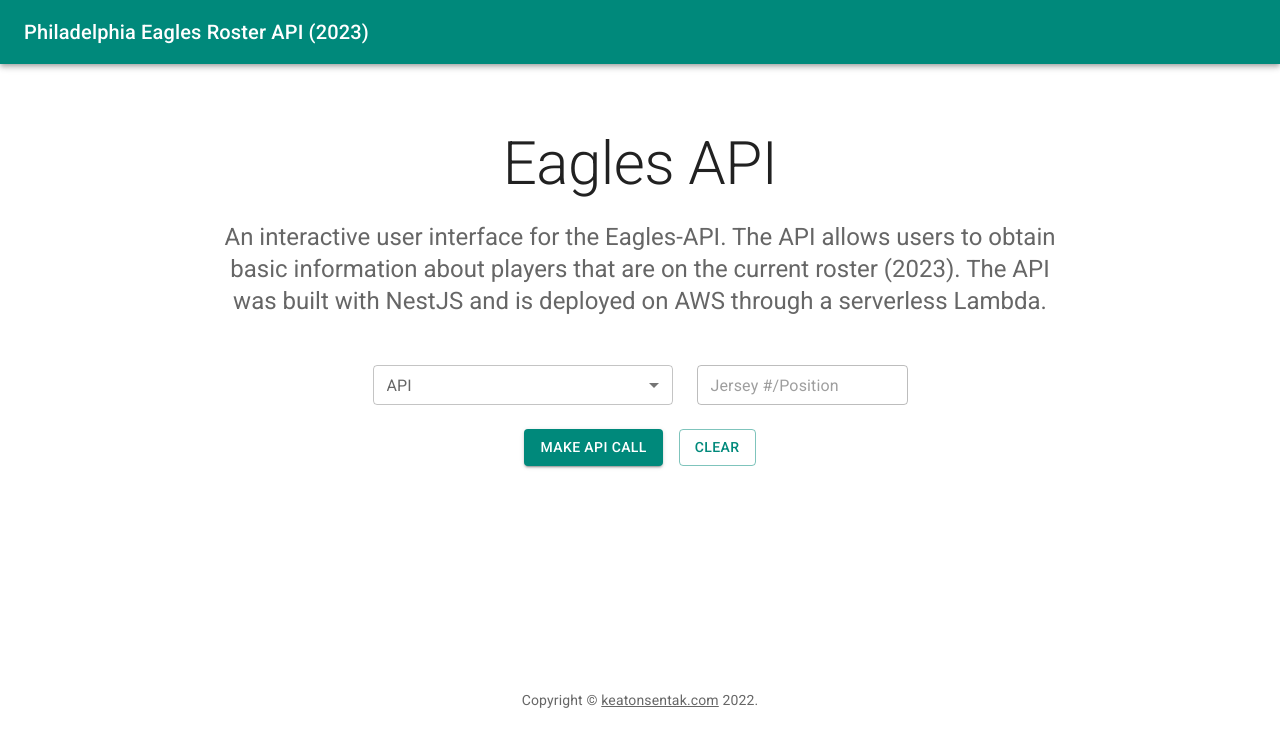
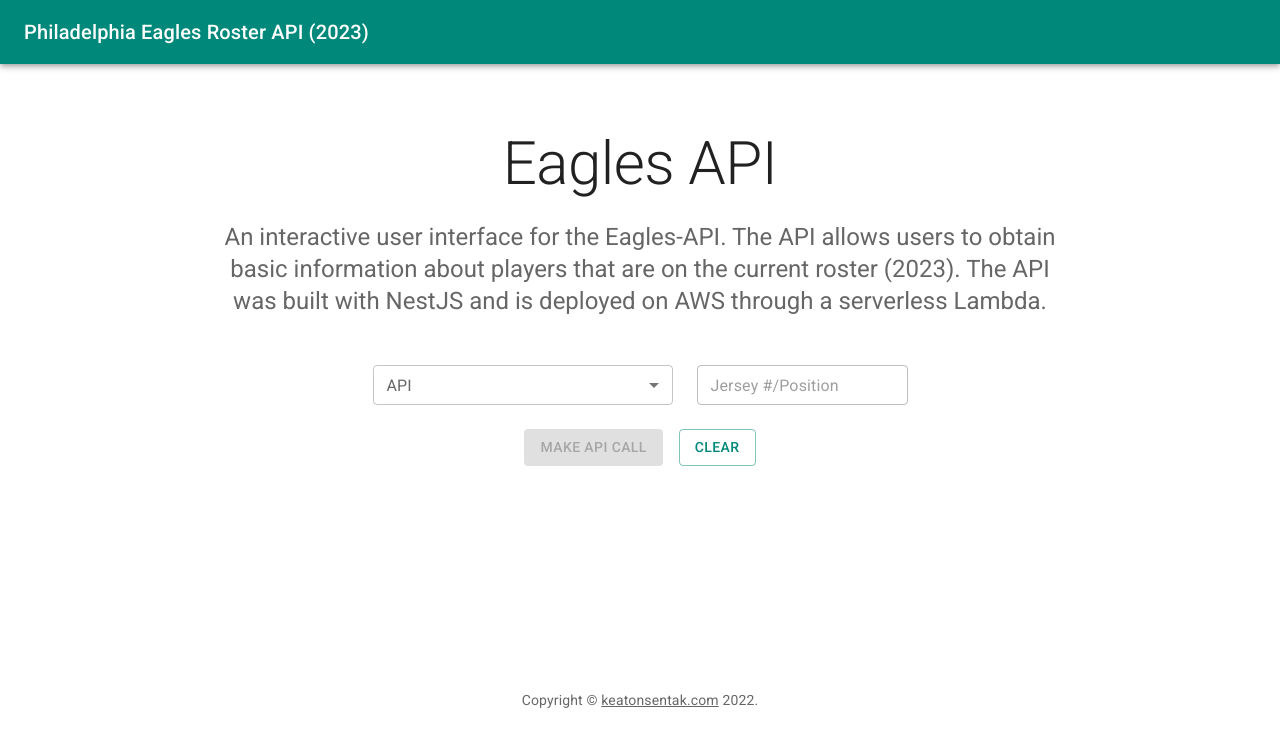
Before and after one commit to ksentak/eagles-api-ui, a React (Create React App) app: page / in a window 1280 px wide. Shown: the top 746 px of the page. Built offline with nearby package versions, Linux system fonts and the light colour scheme.

Commit message:
disable button when request not selected

```diff
--- a/src/pages/Home/index.js
+++ b/src/pages/Home/index.js
@@ -106,7 +106,11 @@
               spacing={2}
               justifyContent='center'
             >
-              <Button variant='contained' onClick={makeApiCall}>
+              <Button
+                variant='contained'
+                disabled={!requestType}
+                onClick={makeApiCall}
+              >
                 Make API Call
               </Button>
               <Button sx={{ mt: 1 }} variant='outlined' onClick={clearData}>
```
